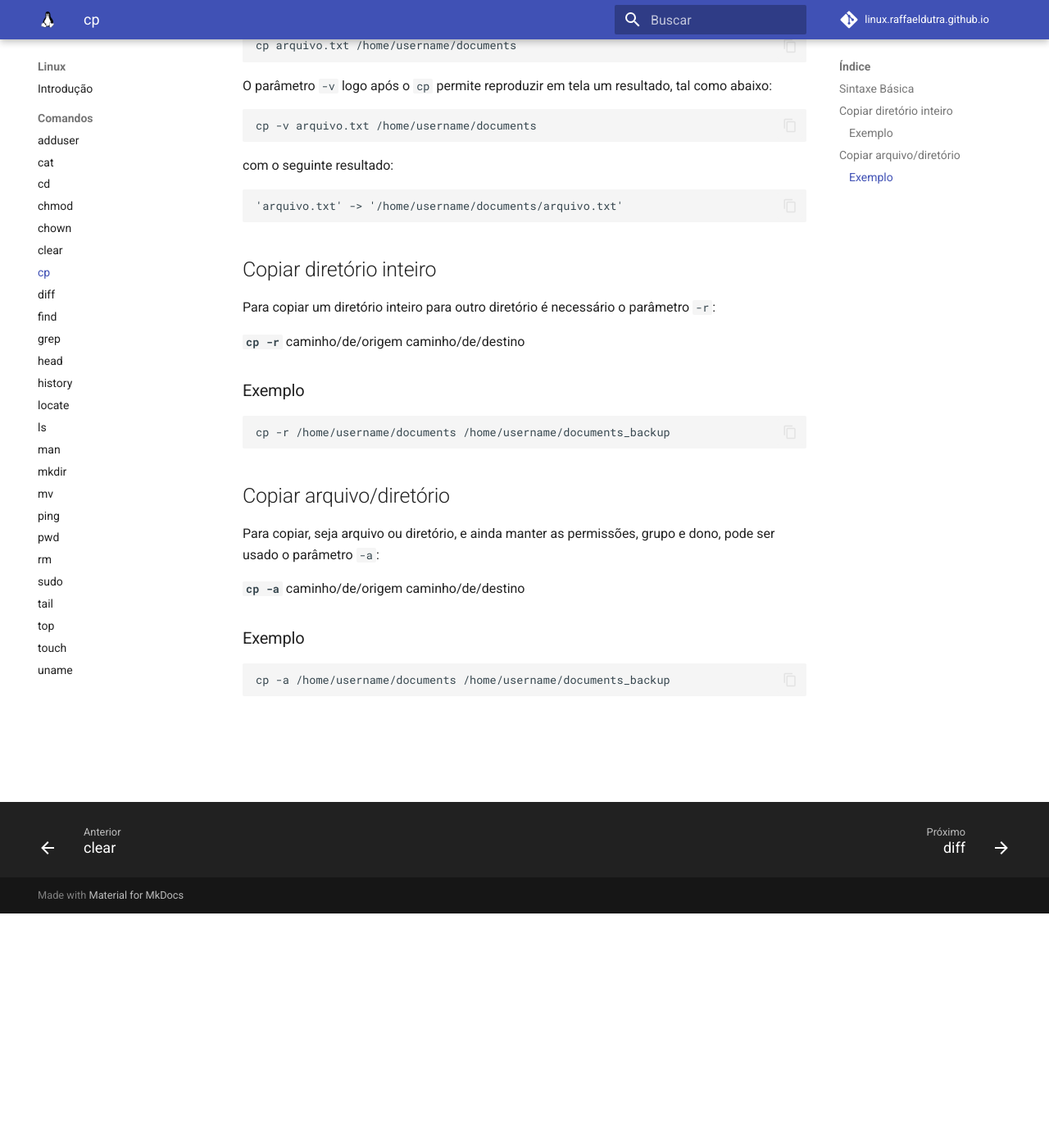
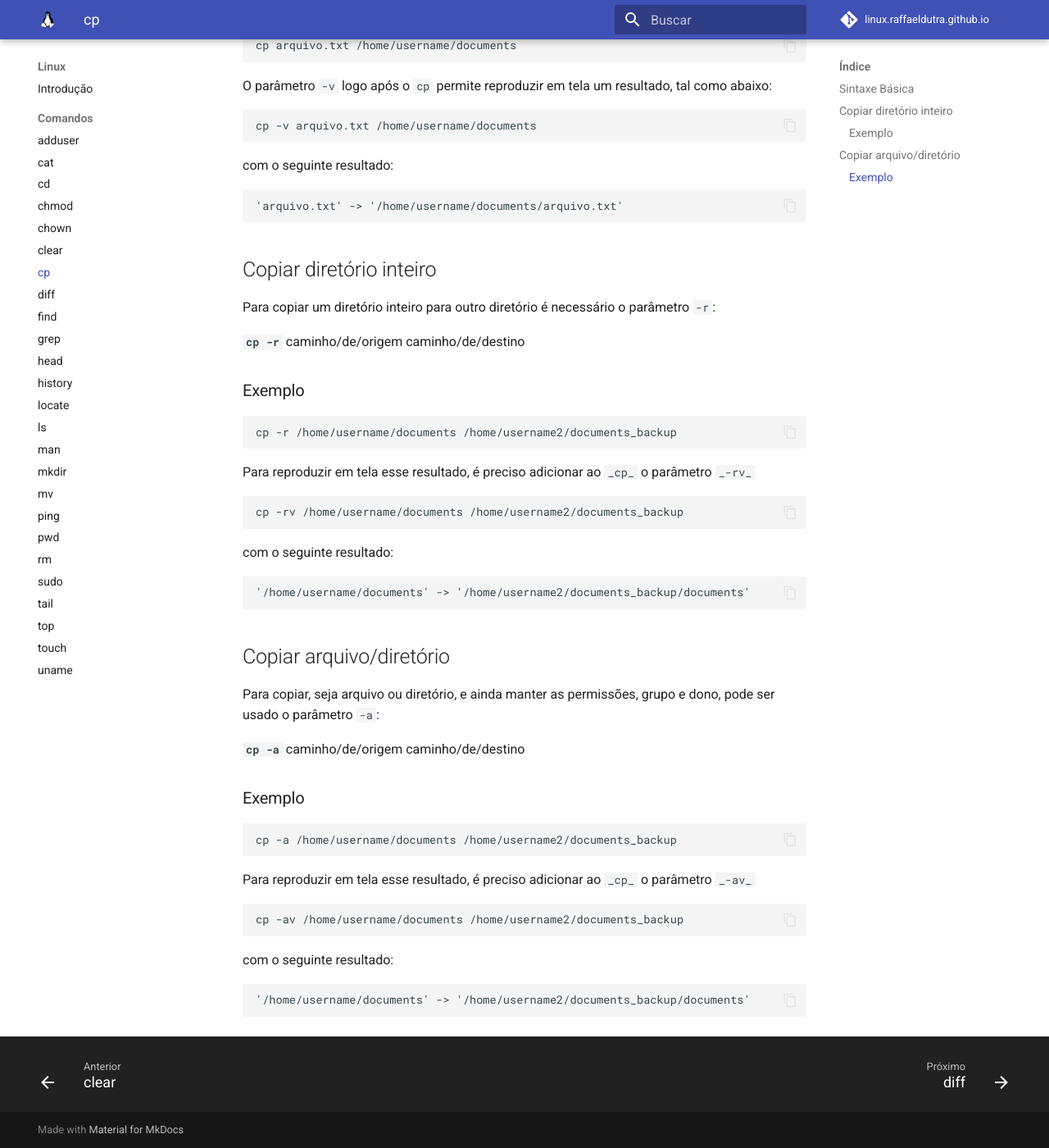
Before and after one commit to raffaeldutra/linux.raffaeldutra.github.io, an MkDocs documentation site: the page built from docs/comandos/cp.md, in a window 1280 px wide and 1400 px high, scrolled down 286 px. Shown: the whole window at 82% size. Built offline with MkDocs 1.6.1 and Material for MkDocs 9.7.7, drawn with Linux system fonts in a browser that asks for light colours; comment, search, counter and statistics services are not loaded.

Commit message:
Closes #49. Ajustado primeiro exemplo e colocadas saídas no comando cp

````diff
--- a/docs/comandos/cp.md
+++ b/docs/comandos/cp.md
@@ -29,7 +29,18 @@ __`cp -r`__ caminho/de/origem caminho/de/destino
 ### Exemplo
 
 ```
-cp -r /home/username/documents /home/username/documents_backup
+cp -r /home/username/documents /home/username2/documents_backup
+```
+
+Para reproduzir em tela esse resultado, é preciso adicionar ao `_cp_` o parâmetro `_-rv_`
+
+```
+cp -rv /home/username/documents /home/username2/documents_backup
+```
+com o seguinte resultado:
+
+```
+'/home/username/documents' -> '/home/username2/documents_backup/documents'
 ```
 
 ## Copiar arquivo/diretório
@@ -41,5 +52,17 @@ __`cp -a`__ caminho/de/origem caminho/de/destino
 ### Exemplo
 
 ```
-cp -a /home/username/documents /home/username/documents_backup
+cp -a /home/username/documents /home/username2/documents_backup
 ```
+
+Para reproduzir em tela esse resultado, é preciso adicionar ao `_cp_` o parâmetro `_-av_`
+
+```
+cp -av /home/username/documents /home/username2/documents_backup
+```
+
+com o seguinte resultado:
+
+```
+'/home/username/documents' -> '/home/username2/documents_backup/documents'
+```
````
